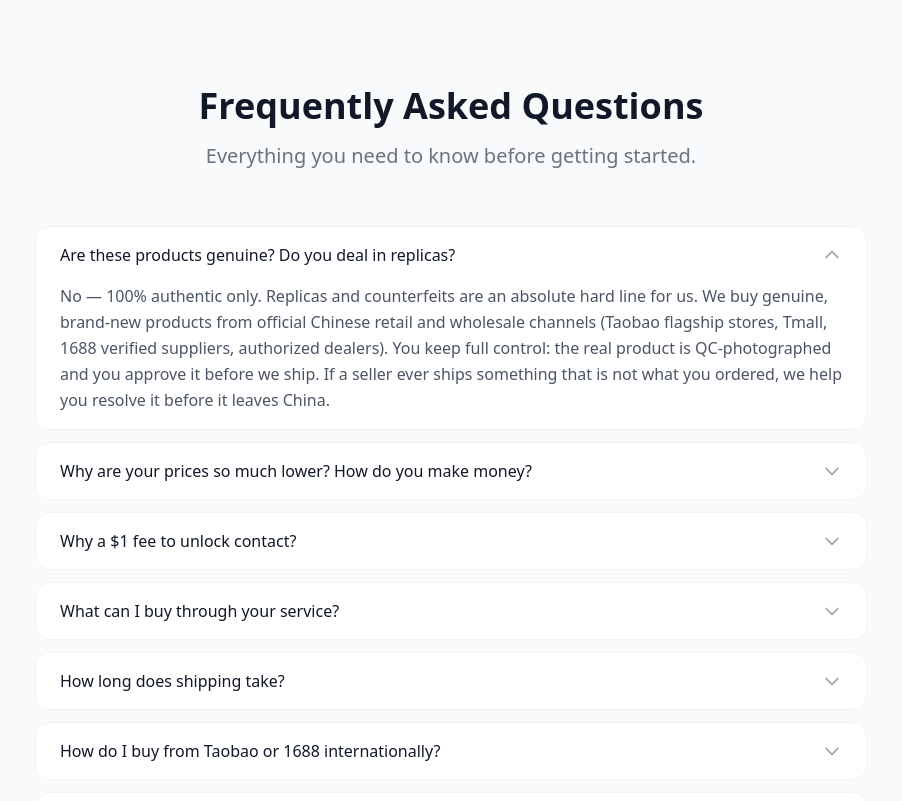
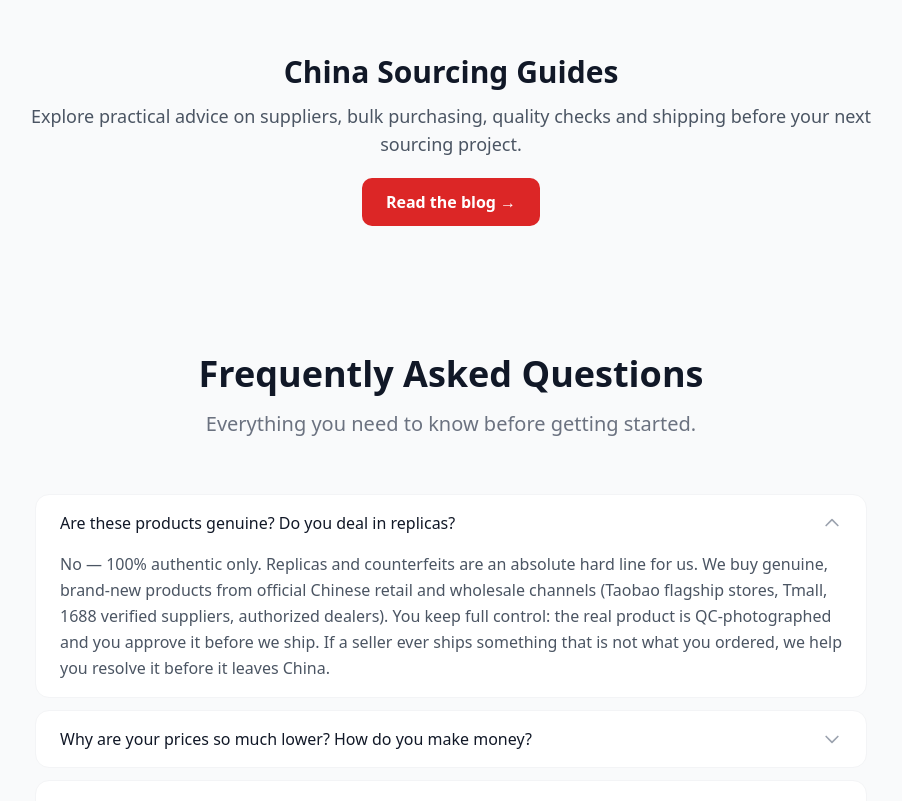
Before and after one commit to yangmin7823/chinasavings, a React (Vite) app: page / in a window 1280 px wide. Shown: the part 7959-8760 px from the top of the page, without its empty margins (189-1091 px from the left). Built offline with nearby package versions, Linux system fonts and the light colour scheme; no server answers.

Commit message:
Add homepage sourcing guides entry and larger blog body textge s

```diff
--- a/src/App.tsx
+++ b/src/App.tsx
@@ -36,6 +36,13 @@ function Site() {
         <Testimonials />
         <RiskDisclosure />
         <Pricing />
+        <section className="bg-gray-50 py-12 px-4">
+          <div className="max-w-4xl mx-auto text-center">
+            <h2 className="text-2xl sm:text-3xl font-bold text-gray-900">China Sourcing Guides</h2>
+            <p className="mt-3 text-lg text-gray-600">Explore practical advice on suppliers, bulk purchasing, quality checks and shipping before your next sourcing project.</p>
+            <a href="/blog/" className="inline-block mt-5 px-6 py-3 bg-red-600 hover:bg-red-700 text-white font-semibold rounded-lg">Read the blog →</a>
+          </div>
+        </section>
         <FAQ />
         <Contact />
       </main>
--- a/src/index.css
+++ b/src/index.css
@@ -81,7 +81,8 @@
 /* ------------------------------------------------------------------ */
 @layer components {
   .blog-prose {
-    @apply text-gray-700 leading-relaxed;
+    @apply text-gray-700 text-lg sm:text-xl;
+    line-height: 1.8;
   }
   .blog-prose > *:first-child {
     @apply mt-0;
@@ -90,10 +91,10 @@
     @apply text-2xl font-bold text-gray-900 mt-10 mb-4 scroll-mt-24;
   }
   .blog-prose h3 {
-    @apply text-lg font-bold text-gray-900 mt-7 mb-3 scroll-mt-24;
+    @apply text-xl sm:text-2xl font-bold text-gray-900 mt-7 mb-3 scroll-mt-24;
   }
   .blog-prose h4 {
-    @apply text-base font-semibold text-gray-900 mt-6 mb-2;
+    @apply text-lg sm:text-xl font-semibold text-gray-900 mt-6 mb-2;
   }
   .blog-prose p {
     @apply my-4;
@@ -139,7 +140,7 @@
     @apply my-10 border-gray-100;
   }
   .blog-prose table {
-    @apply w-full my-6 text-sm border-collapse;
+    @apply w-full my-6 text-base border-collapse;
   }
   .blog-prose th {
     @apply text-start font-semibold text-gray-900 border-b border-gray-200 py-2.5 pe-3;
```
